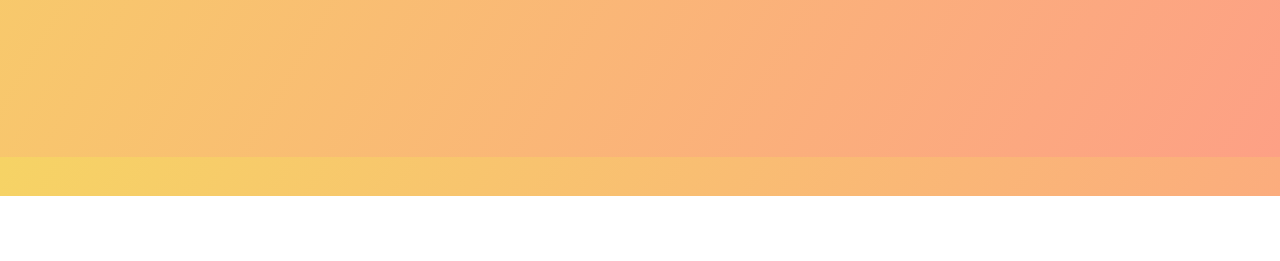
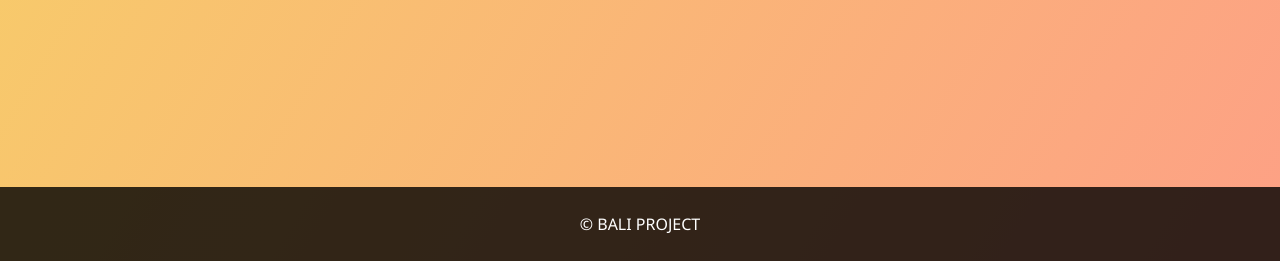
Before and after one commit to baliamin62/baliamin62.github.io, a plain HTML site: page index.html in a window 1280 px wide. Shown: the part 604-865 px from the top of the page. Before the commit the page ends 800 px from the top, so only its background shows below. Drawn offline with Linux system fonts and the light colour scheme.

Commit message:
Update index.html

```diff
--- a/index.html
+++ b/index.html
@@ -156,6 +156,9 @@
       <p>&copy; PKKMB 2025</p>
     </footer>
   </div>
+  <footer>
+      <p>&copy; BALI PROJECT</p>
+    </footer>
 
   <script>
     let currentPage = "beranda";
```
